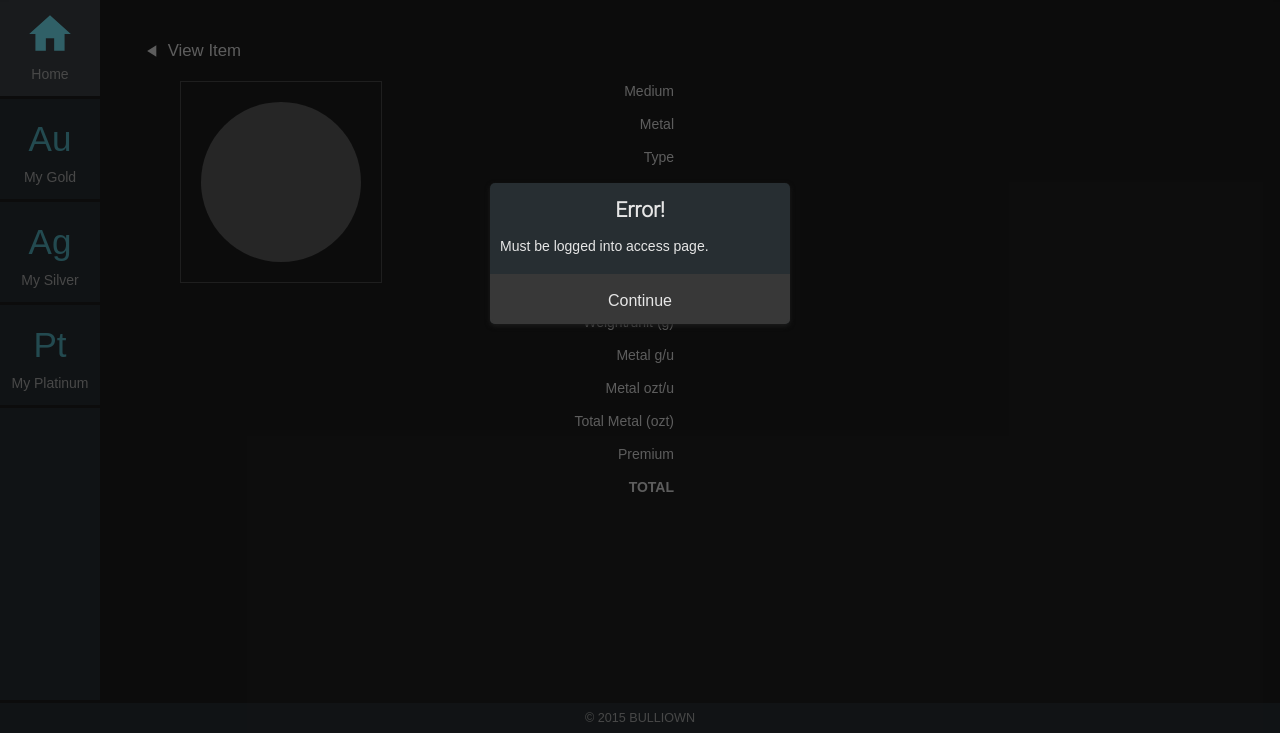
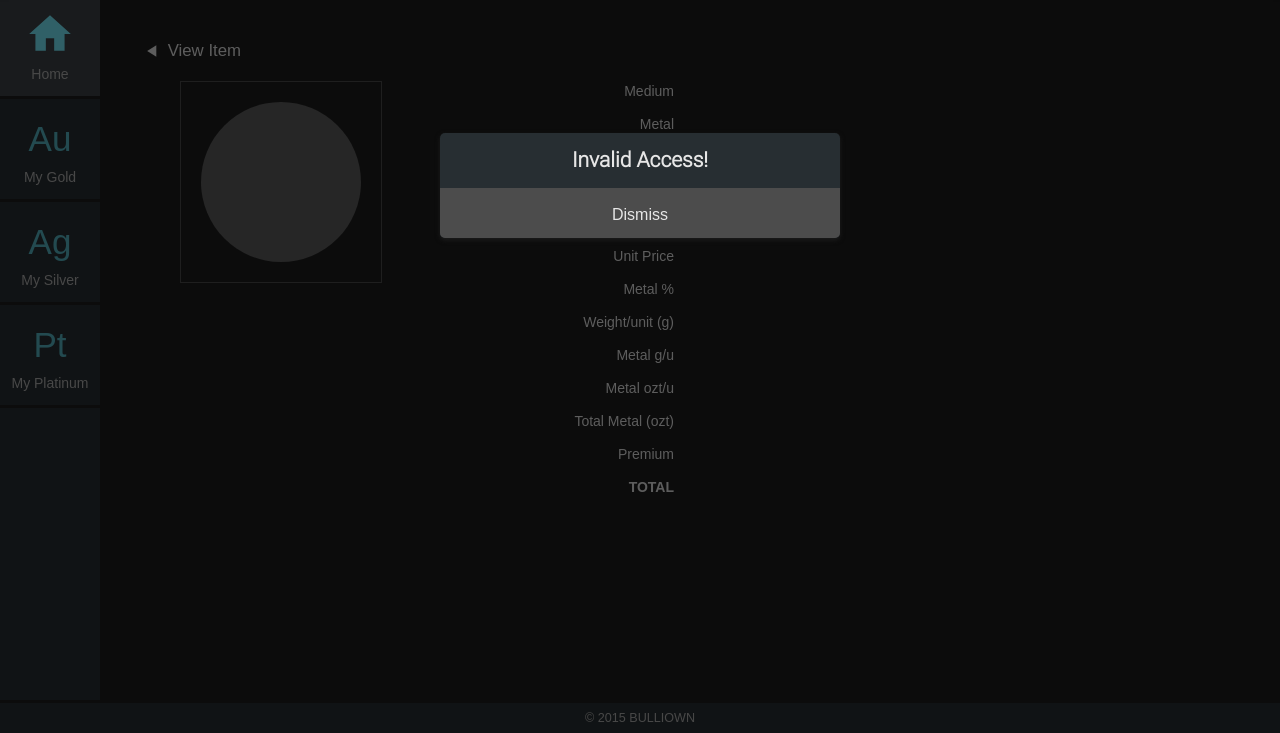
Before and after one commit to cse134b-team14/cse134b-team14.github.io, a plain HTML site: page view.html in a window 1280 px wide. Shown: the part 67-800 px from the top of the page. Drawn offline with Linux system fonts and the light colour scheme.

Commit message:
Minor changes with respect to style

```diff
--- a/gulpfile.js
+++ b/gulpfile.js
@@ -21,7 +21,8 @@ var combined = [
     "js/crud.js",
     "js/data.js",
     "js/helpers.js",
-    "js/popup.js"
+    "js/popup.js",
+    "js/settings.js",
 ];
 
 gulp.task("default", function() {
--- a/js/view.js
+++ b/js/view.js
@@ -62,17 +62,7 @@ function updateCalculatables() {
 /* Initializers */
 $(document).ready(function() {
     initPopup();
-    if (!Parse.User.current()) {
-        setPopupHeader("Error!");
-        setPopupMain(
-                "<div class='popup-container'>" +
-                "<p>Must be logged into access page.</p>" +
-                "</div>" +
-                "<input type='button' class='popup-main-button' onclick='logout();' value='Continue'/>");
-        setPopupSize(300);
-        showPopup();
-        return;
-    }
+    if (!forceLogin()) return;
     mediumType = $("#medium-type");
     metalType = $("#metal-type");
     typeName = $("#type-name");
--- a/style/style.css
+++ b/style/style.css
@@ -18,61 +18,6 @@
     src: url("../fonts/RobotoCondensed-Regular.eot?#iefix") format("embedded-opentype"), url("../fonts/RobotoCondensed-Regular.ttf") format("truetype");
 }
 
-@font-face {
-    font-family: "openlight";
-    font-style: normal;
-    font-weight: normal;
-    src: url("../fonts/OpenSans-Light.eot?#iefix") format("embedded-opentype"), url("../fonts/OpenSans-Light.ttf") format("truetype");
-}
-
-@font-face {
-    font-family: "openregular";
-    font-style: normal;
-    font-weight: normal;
-    src: url("../fonts/OpenSans-Regular.eot?#iefix") format("embedded-opentype"), url("../fonts/OpenSans-Regular.ttf") format("truetype");
-}
-
-@font-face {
-    font-family: "opensemi";
-    font-style: normal;
-    font-weight: normal;
-    src: url("../fonts/OpenSans-Semibold.eot?#iefix") format("embedded-opentype"), url("../fonts/OpenSans-Semibold.ttf") format("truetype");
-}
-
-@font-face {
-    font-family: "raleway_r";
-    font-style: normal;
-    font-weight: normal;
-    src: url("../fonts/Raleway-Regular.eot?#iefix") format("embedded-opentype"), url("../fonts/Raleway-Regular.ttf") format("truetype");
-}
-
-@font-face {
-    font-family: "raleway_m";
-    font-style: normal;
-    font-weight: normal;
-    src: url("../fonts/Raleway-Medium.eot?#iefix") format("embedded-opentype"), url("../fonts/Raleway-Medium.ttf") format("truetype");
-}
-
-@font-face {
-    font-family: "monster_h";
-    font-style: normal;
-    font-weight: normal;
-    src: url("../fonts/montserrat-hairline-webfont.eot?#iefix") format("embedded-opentype"), url("../fonts/montserrat-hairline-webfont.ttf") format("truetype");
-}
-
-@font-face {
-    font-family: "monster_l";
-    font-style: normal;
-    font-weight: normal;
-    src: url("../fonts/montserrat-light-webfont.eot?#iefix") format("embedded-opentype"), url("../fonts/montserrat-light-webfont.ttf") format("truetype");
-}
-
-@font-face {
-    font-family: "monster_r";
-    font-style: normal;
-    font-weight: normal;
-    src: url("../fonts/montserrat-regular-webfont.eot?#iefix") format("embedded-opentype"), url("../fonts/montserrat-regular-webfont.ttf") format("truetype");
-}
 /* SASS VARIABLES */
 /* * * * * * * * * * * * * * * *
  *                             *
@@ -171,7 +116,6 @@ nav .icon-cog {
 }
 
 nav a {
-    text-decoration: none;
     color: #E6E6E6;
 }
 
```
Also changed, not shown: js/edit.js (+1 -11 lines), js/helpers.js (+9 -0 lines), js/main.js (+2 -11 lines), js/metal-main.js (+2 -11 lines), js/settings.js (added, +11 -0 lines), js/combine.js.
